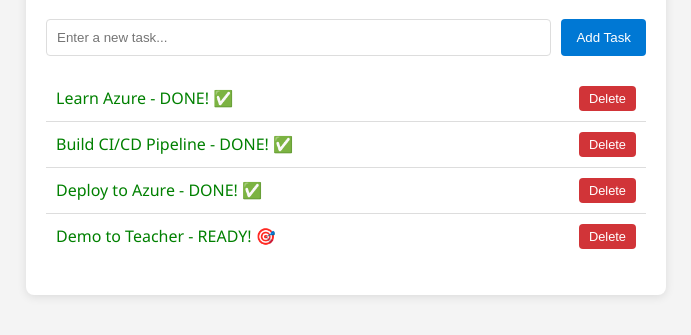
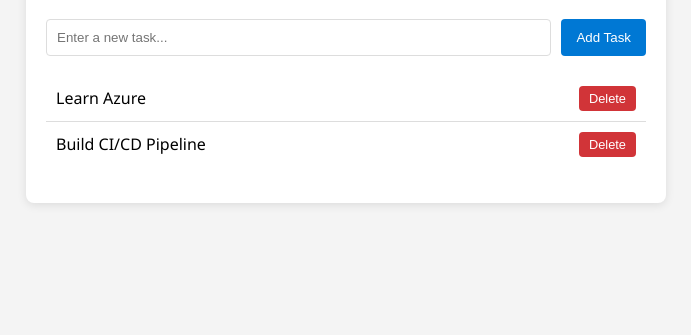
Before and after one commit to Shreyashwini-R/Task-Manager, a plain HTML site: page frontend/index.html in a window 1280 px wide. Shown: the part 107-442 px from the top of the page, without its empty margins (294-985 px from the left). Drawn offline with Linux system fonts and the light colour scheme.

Commit message:
Fix HTML syntax errors and clean up code

```diff
--- a/frontend/index.html
+++ b/frontend/index.html
@@ -13,7 +13,9 @@
             <input type="text" id="taskInput" placeholder="Enter a new task...">
             <button onclick="addTask()">Add Task</button>
         </div>
-        <ul id="taskList"></ul>
+        <ul id="taskList">
+            <!-- Tasks will be added here by JavaScript -->
+        </ul>
     </div>
     <script src="script.js"></script>
 </body>
--- a/frontend/script.js
+++ b/frontend/script.js
@@ -1,9 +1,7 @@
 // Simple task manager that works without API
 let tasks = [
-    { id: 1, title: "Learn Azure - DONE! ✅" },
-    { id: 2, title: "Build CI/CD Pipeline - DONE! ✅" },
-    { id: 3, title: "Deploy to Azure - DONE! ✅" },
-    { id: 4, title: "Demo to Teacher - READY! 🎯" }
+    { id: 1, title: "Learn Azure" },
+    { id: 2, title: "Build CI/CD Pipeline" }
 ];
 
 // Load tasks when page loads
@@ -16,10 +14,15 @@ function displayTasks() {
     const taskList = document.getElementById('taskList');
     taskList.innerHTML = '';
 
+    if (tasks.length === 0) {
+        taskList.innerHTML = '<li>No tasks yet. Add one above!</li>';
+        return;
+    }
+
     tasks.forEach(task => {
         const li = document.createElement('li');
         li.innerHTML = `
-            <span style="color: green;">${task.title}</span>
+            ${task.title}
             <button class="delete-btn" onclick="deleteTask(${task.id})">Delete</button>
         `;
         taskList.appendChild(li);
@@ -46,7 +49,7 @@ function addTask() {
     displayTasks();
 
     // Show success
-    alert('✅ Task added successfully!\n\nThis demonstrates the frontend is working!\n\nThe CI/CD pipeline automatically deployed this to Azure.');
+    alert('Task added successfully!');
 }
 
 function deleteTask(taskId) {
```
